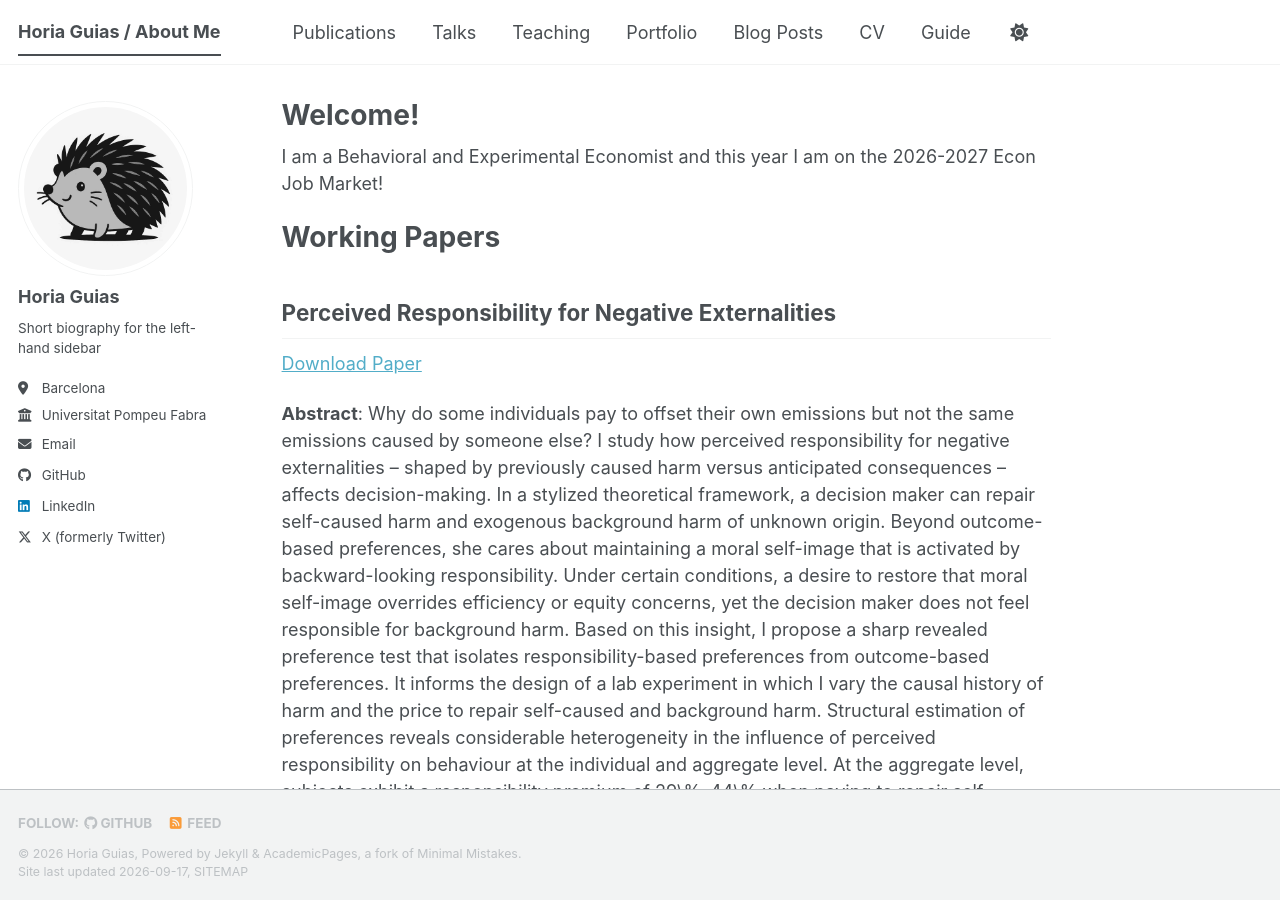
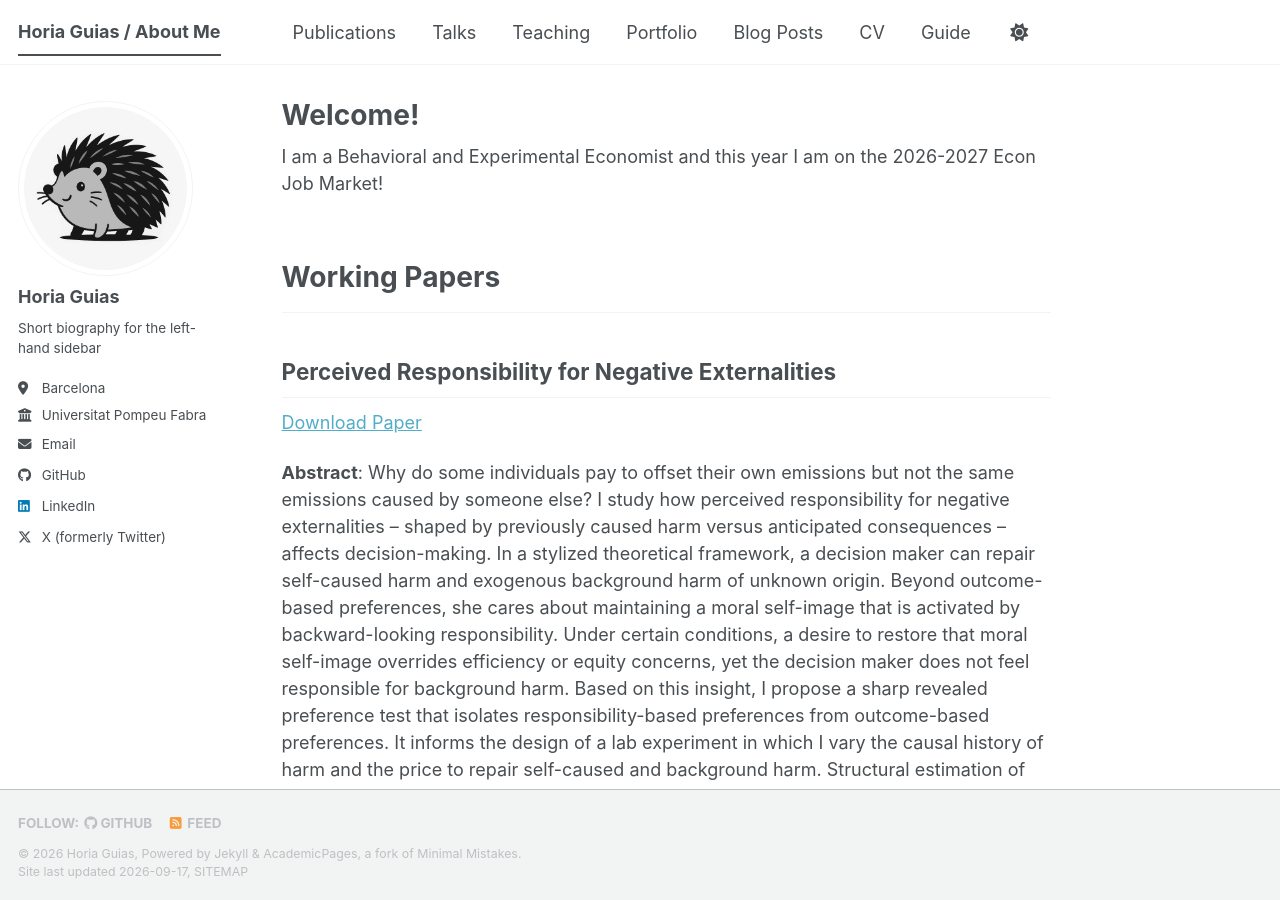
Before and after one commit to horiaguias/horiaguias.github.io, a Jekyll site: the page built from _pages/about.md, in a window 1280 px wide and 900 px high. Built offline with Jekyll 4.4.1, drawn with Linux system fonts in a browser that asks for light colours; a style sheet for code colours, icons or effects is not loaded.

Commit message:
Create horizontal dividers

```diff
--- a/_pages/about.md
+++ b/_pages/about.md
@@ -10,10 +10,12 @@
 
 I am a Behavioral and Experimental Economist and this year I am on the 2026-2027 Econ Job Market!
 
+<div style="height: 40px;"></div>
 
 
-Working Papers
-======
+
+# Working Papers
+---
 
 ## Perceived Responsibility for Negative Externalities
 [Download Paper](https://horiaguias.github.io/jmp)
@@ -21,14 +23,19 @@
 **Abstract**: Why do some individuals pay to offset their own emissions but not the same emissions caused by someone else? I study how perceived responsibility for negative externalities -- shaped by previously caused harm versus anticipated consequences -- affects decision-making. In a stylized theoretical framework, a decision maker can repair self-caused harm and exogenous background harm of unknown origin. Beyond outcome-based preferences, she cares about maintaining a moral self-image that is activated by backward-looking responsibility. Under certain conditions, a desire to restore that moral self-image overrides efficiency or equity concerns, yet the decision maker does not feel responsible for background harm. Based on this insight, I propose a sharp revealed preference test that isolates responsibility-based preferences from outcome-based preferences. It informs the design of a lab experiment in which I vary the causal history of harm and the price to repair self-caused and background harm. Structural estimation of preferences reveals considerable heterogeneity in the influence of perceived responsibility on behaviour at the individual and aggregate level. At the aggregate level, subjects exhibit a responsibility premium of 29\%--44\% when paying to repair self-caused harm. These results have important implications for the limits of individual responsibility in consumer markets, the demand for voluntary carbon offsets, and the efficiency of CSR activities.
 
 
+<div style="height: 10px;"></div>
+---
+
 ## Price-Discrimination with Responsibility-Sensitive Consumers
 [Download Paper](https://horiaguias.github.io/pd_responsibility)[Experimental Code](https://github.com/horiaguias/Responsibility-Functions-Experimental-Code)
 
 **Abstract**
 
 
-Teaching Experience
-======
+<div style="height: 40px;"></div>
+
+# Teaching Experience
+---
 
 * Graduate Level
   * **Industrial Organization (Spring 2024)**: TA for Sandro Shelegia
```
